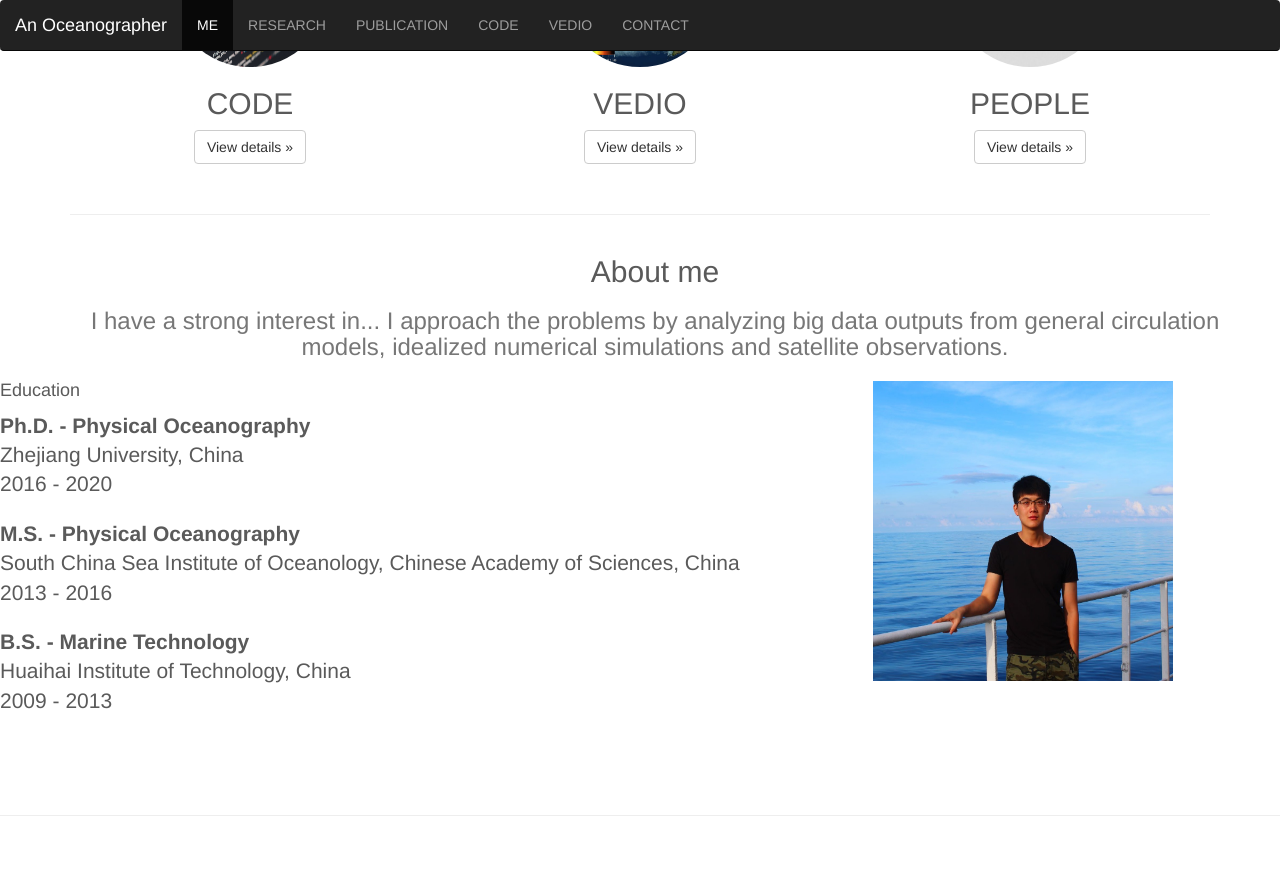
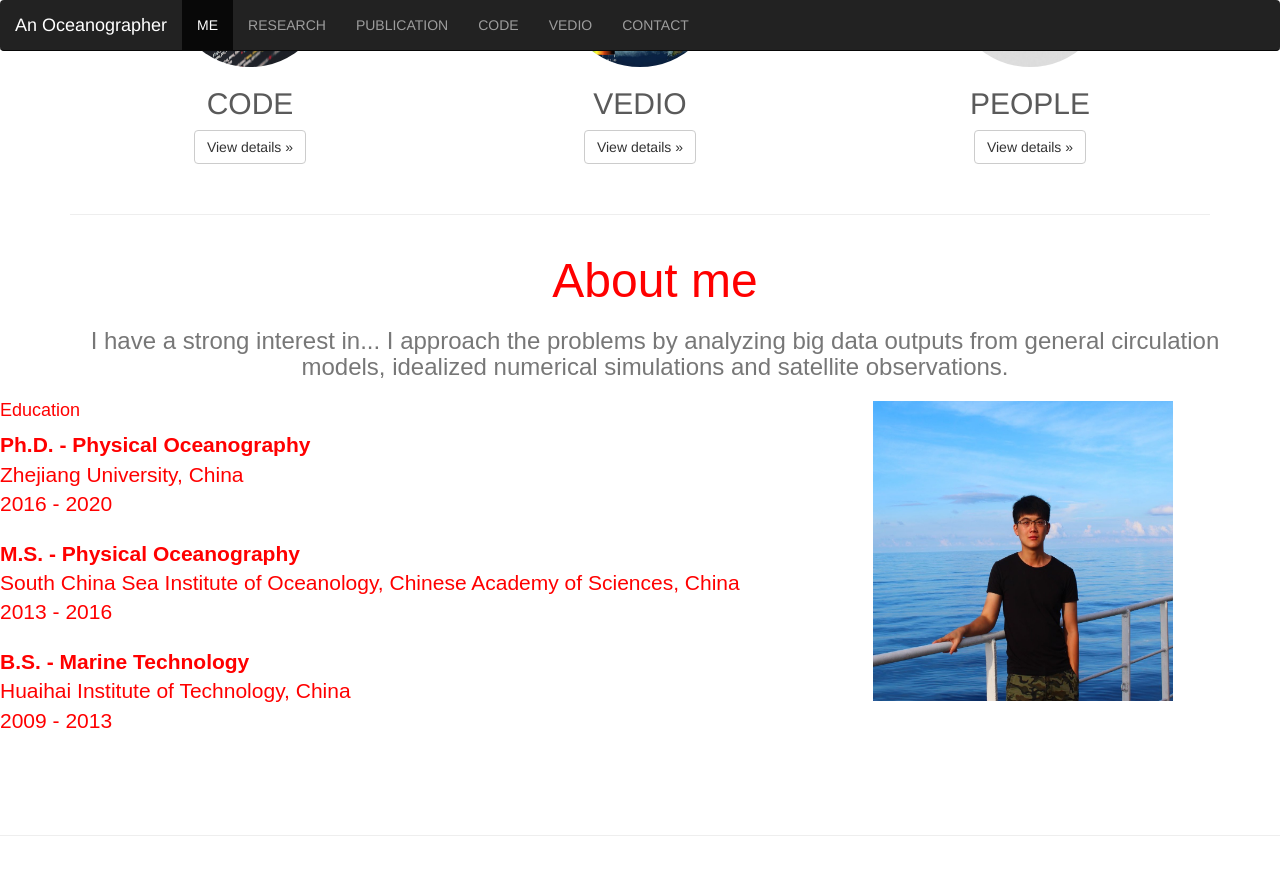
Before and after one commit to liutongya/liutongya.github.io, a Jekyll site: the page built from index.html, in a window 1280 px wide and 900 px high, scrolled down 940 px. Shown: the top 875 px of the window. Built offline with Jekyll 4.4.1, drawn with Linux system fonts in a browser that asks for light colours.

Commit message:
Update index.html

```diff
--- a/index.html
+++ b/index.html
@@ -56,7 +56,7 @@
       <div class="container">
         <div class="row">
           <div class="col-lg-12 text-center">
-            <h2 class="section-heading">About me</h2>
+            <h2 class="section-heading"><font size="50" face="arial" color="red">About me</h2>
             <h3 class="section-subheading text-muted">I have a strong interest in... I approach the problems by analyzing big data outputs from general circulation models, idealized numerical simulations and satellite observations.</p>
             </p>
             </p>
```
